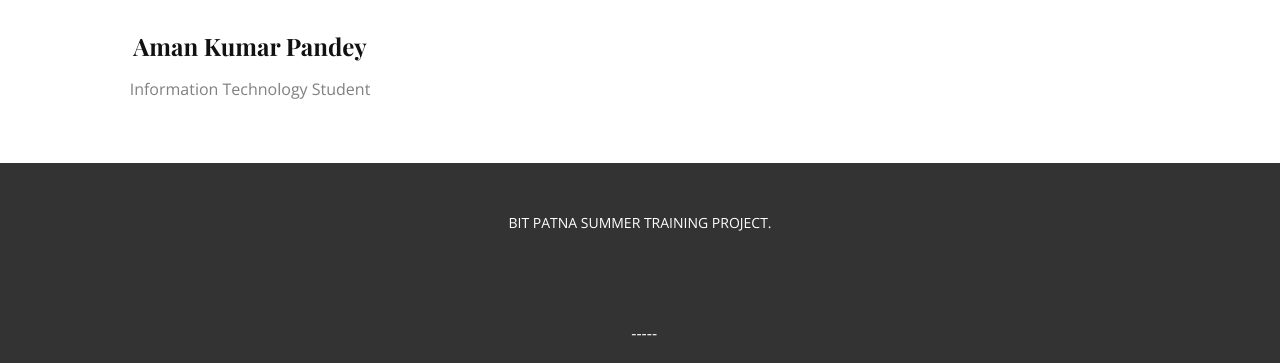
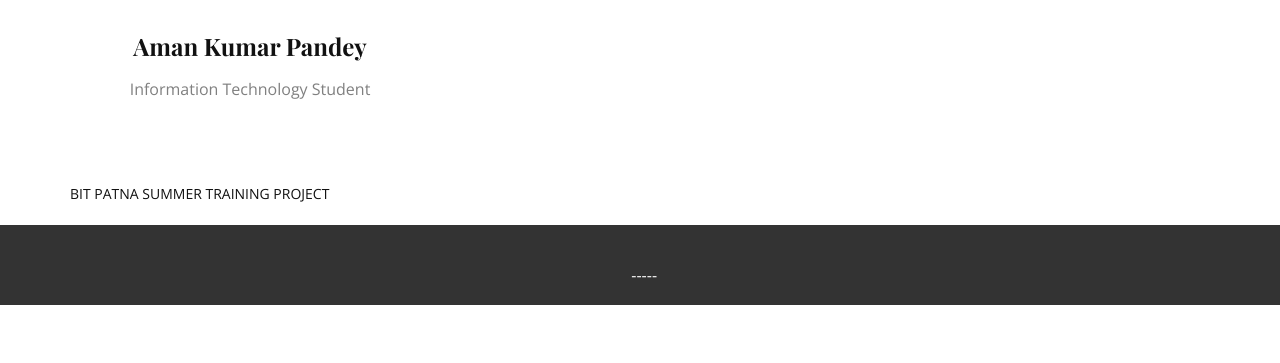
Before and after one commit to kaushikisinha06/Summer-Training-project, a Flask app: page / in a window 1280 px wide. Shown: the part 2902-3265 px from the top of the page. After the commit the page ends 3207 px from the top, so only its background shows below. Run offline with Flask 2, Linux system fonts and the light colour scheme; parts of the project's set-up code (start-up, migrations or seed data) failed here and were passed over; some web fonts are replaced.

Commit message:
Update Home.html

```diff
--- a/templates/Home.html
+++ b/templates/Home.html
@@ -275,9 +275,19 @@
     </section>
 
 
-    <footer class="u-align-center u-clearfix u-footer u-grey-80 u-footer" id="sec-aeb0"><div class="u-clearfix u-sheet u-sheet-1">
-        <p class="u-small-text u-text u-text-variant u-text-1">BIT PATNA SUMMER TRAINING PROJECT.</p>
-      </div></footer>
+    <footer class="bg-dark text-center text-white" id="sec-aeb0"><div class="u-clearfix u-sheet u-sheet-1">
+        <p class="u-small-text u-text u-text-variant u-text-1">BIT PATNA SUMMER TRAINING PROJECT</p>
+
+    <section class="mb-4">
+    	<!-- Github -->
+      <a class="btn btn-outline-light btn-floating m-1" href="https://github.com/kaushikisinha06/Summer-Training-project" role="button"
+        ><i class="fab fa-github"></i
+      ></a>
+    </section>
+
+
+      </div>
+	</footer>
     <section class="u-backlink u-clearfix u-grey-80">
       <a class="u-link" href="" target="_blank">
         <span></span>
```
